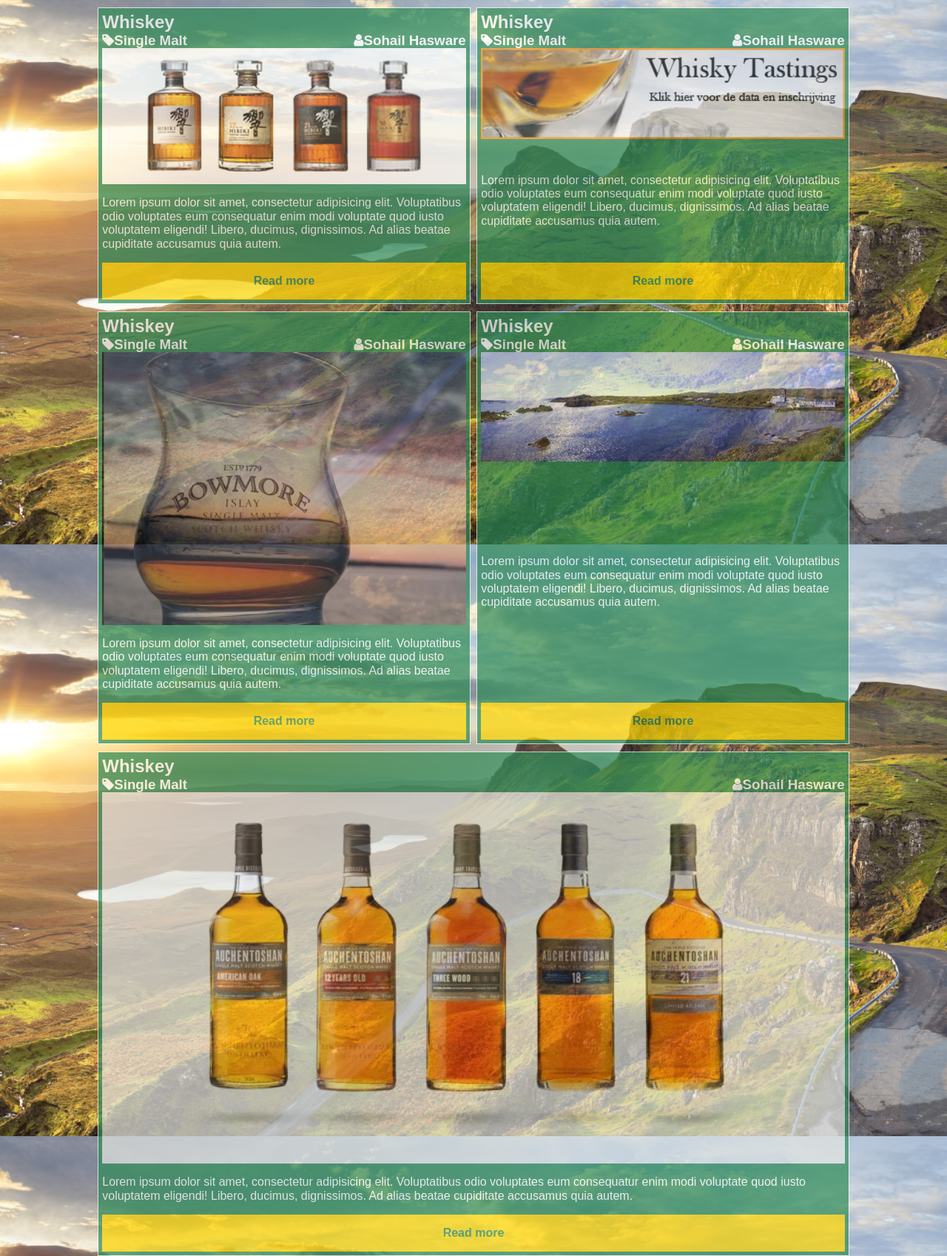
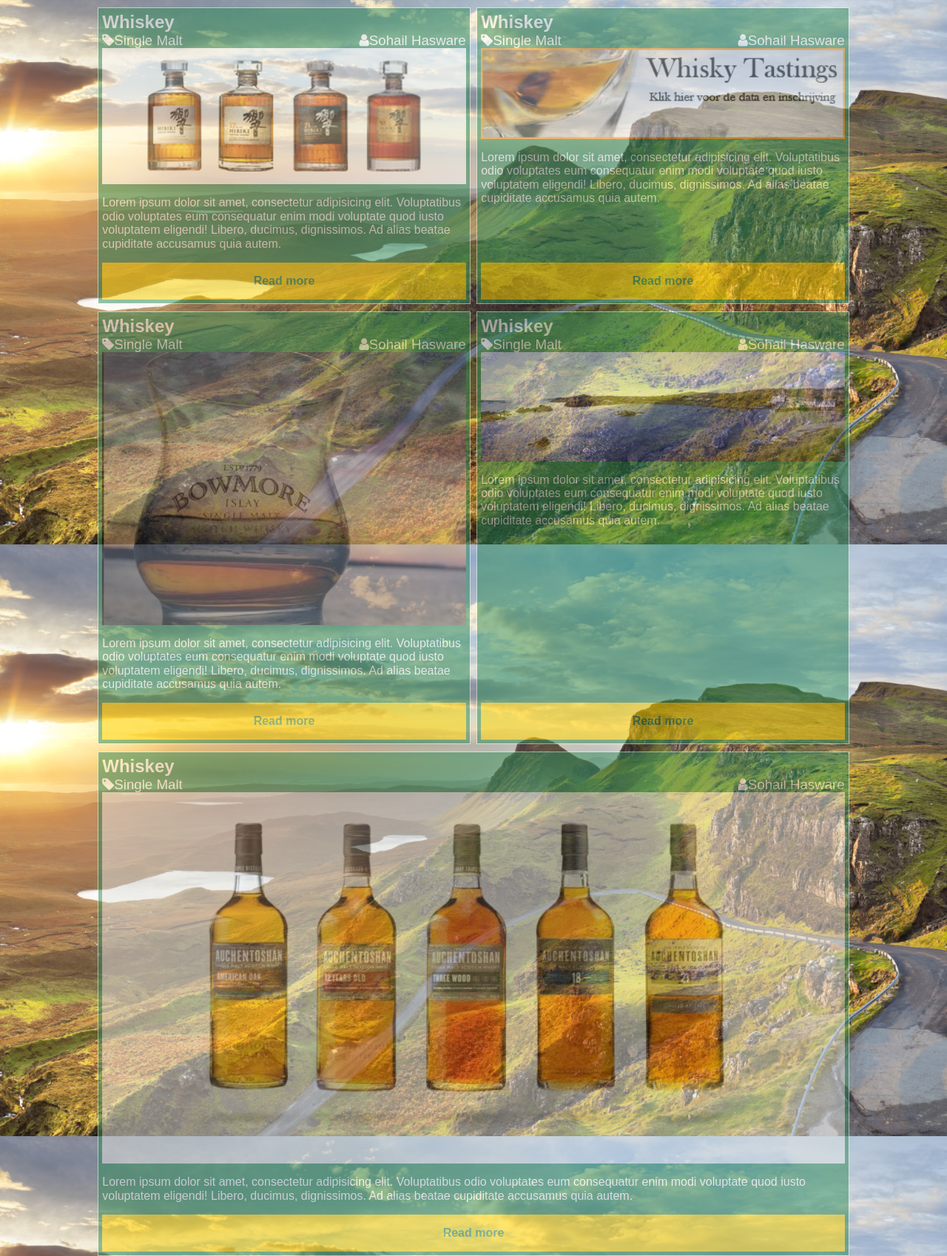
Before and after one commit to Kaiiler/fwd16_kim_persson, a PHP site: page / in a window 1280 px wide. Shown: the part 64-1762 px from the top of the page at 74% size. Run offline with PHP 8.4, Linux system fonts and the light colour scheme; some libraries are stand-ins or nearby versions.

Commit message:
final fixes, hopefuly final push..

```diff
--- a/HTML & CSS/inlämning3/css/style.css
+++ b/HTML & CSS/inlämning3/css/style.css
@@ -41,13 +41,13 @@ body {
 
 nav ul {
     display: flex;
-    list-style: none;
     flex-direction: column;
     justify-content: center;
     align-items: : center;
-    background: rgba(0, 0, 0, 0.2);
     margin: 0;
     padding: 0;
+    list-style: none;
+    background: rgba(0, 0, 0, 0.2);
 }
 nav ul li {
     padding: 0.5em;
@@ -66,8 +66,8 @@ nav ul li a {
 }
 li:hover {
     background: rgba(0,0,0,0.5);
-    transition-duration: 0.2s;
-    transition: ease-in-out 0.4s;
+    transition-duration: 0.1s;
+    transition: ease-in-out 0.2s;
 }
 .social i {
     padding: 1em;
@@ -95,7 +95,7 @@ li:hover {
     flex-direction: column;
     padding: 5px;
     width: 75%;
-    opacity: 0.7;
+    opacity: 0.5;
     border: 1px solid white;
     margin-top: 15px;
     color: white;
@@ -110,6 +110,9 @@ li:hover {
 .subheader h3,
 h2 {
     margin: 0;
+}
+.subheader h3{
+    font-weight:normal;
 }
 .brand {
     flex: 1 1 50%;
@@ -131,6 +134,9 @@ h2 {
     flex-flow: column nowrap;
     justify-content: space-between;
     height: 100%;
+}
+.content p{
+    flex:1;
 }
 .content img {
     width: 100%;
```
